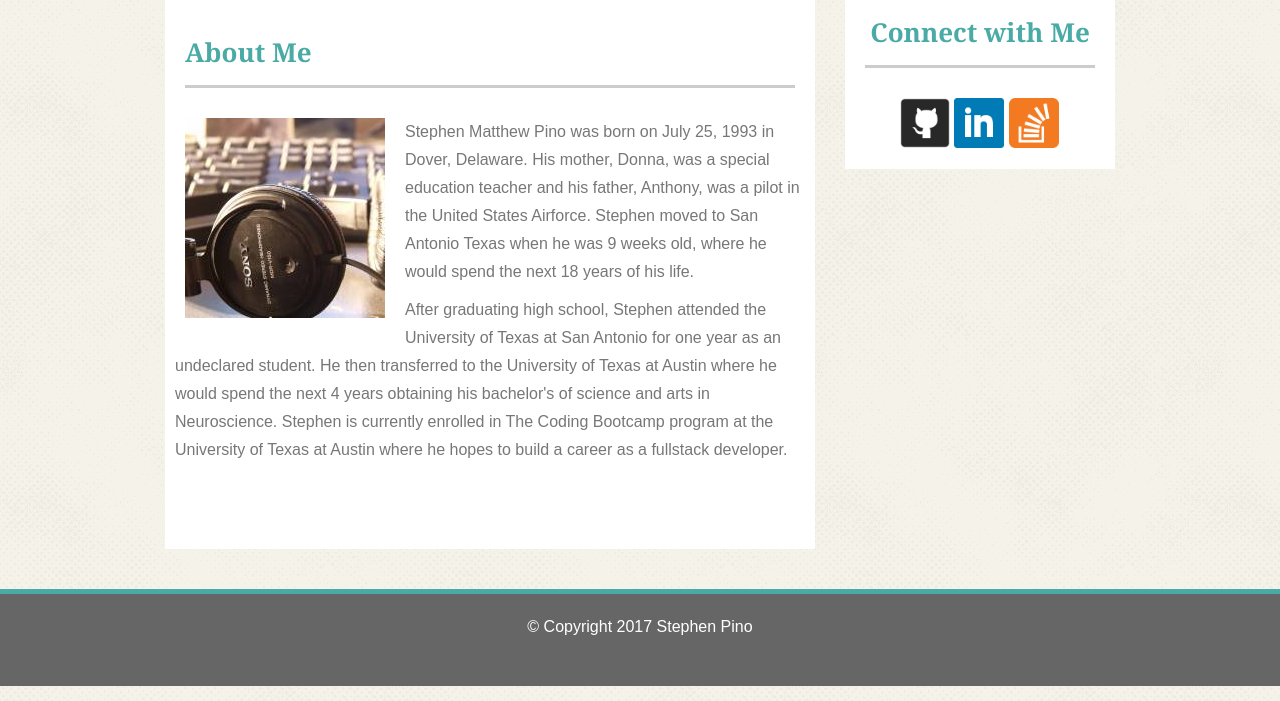
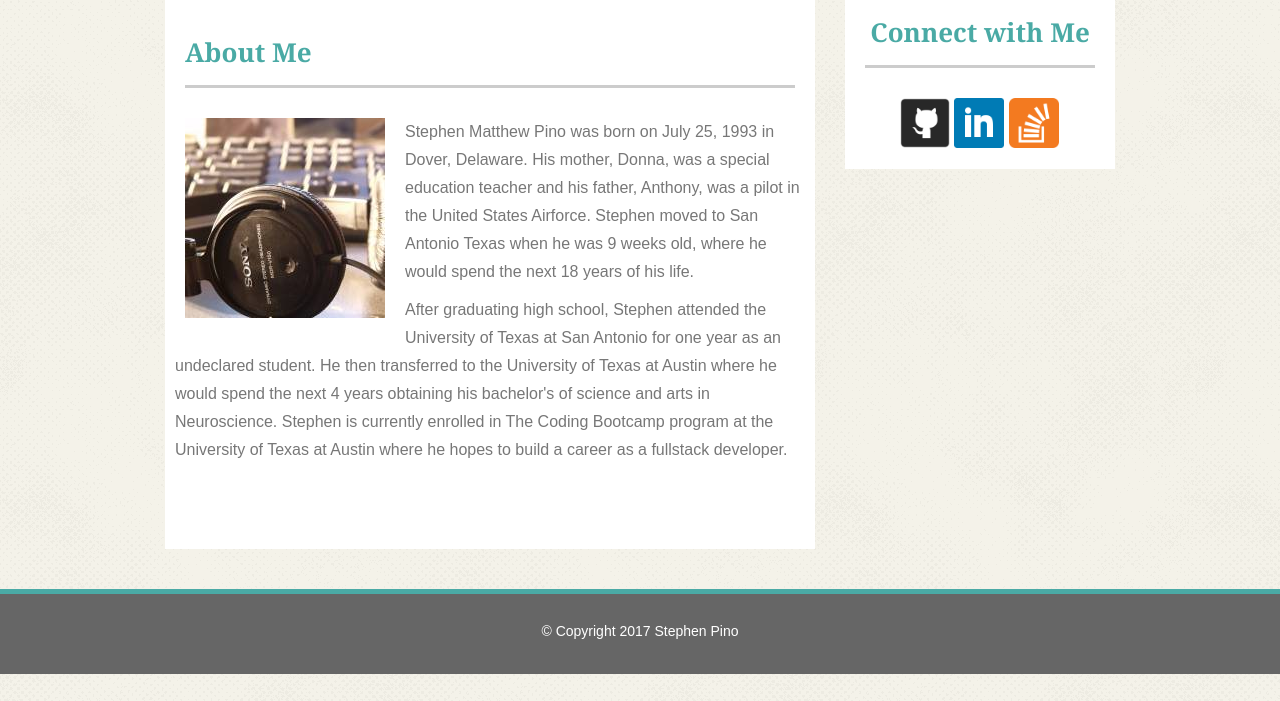
Before and after one commit to StephenPino/Basic-Portfolio, a PHP site: page /index.php in a window 1280 px wide. Shown: the part 99-800 px from the top of the page. Run offline with PHP 8.4, Linux system fonts and the light colour scheme.

Commit message:
fixed sticky footer hopefully

```diff
--- a/assets/css/style.css
+++ b/assets/css/style.css
@@ -81,6 +81,7 @@ textarea {
 .page-wrap {
 	width: 950px;
 	margin: 0 auto;
+	margin-bottom: -50px;
 }
 .portfolioImage {
 	width: 275px;
@@ -215,9 +216,12 @@ textarea {
 	width: 100%;
 	height: 50px;
 	text-align: center;
-	padding-top: 25px;
+	padding-top: 30px;
 	border-top: 5px solid #4aaaa5;
 	color: #ffffff;
+	font-size: 14px;
+
+
 
 }
 
@@ -281,6 +285,6 @@ html, body {
 }
 
 .footer, .page-wrap:after {
-	height: 67px;
+	height: 50px;
 
 }
```
